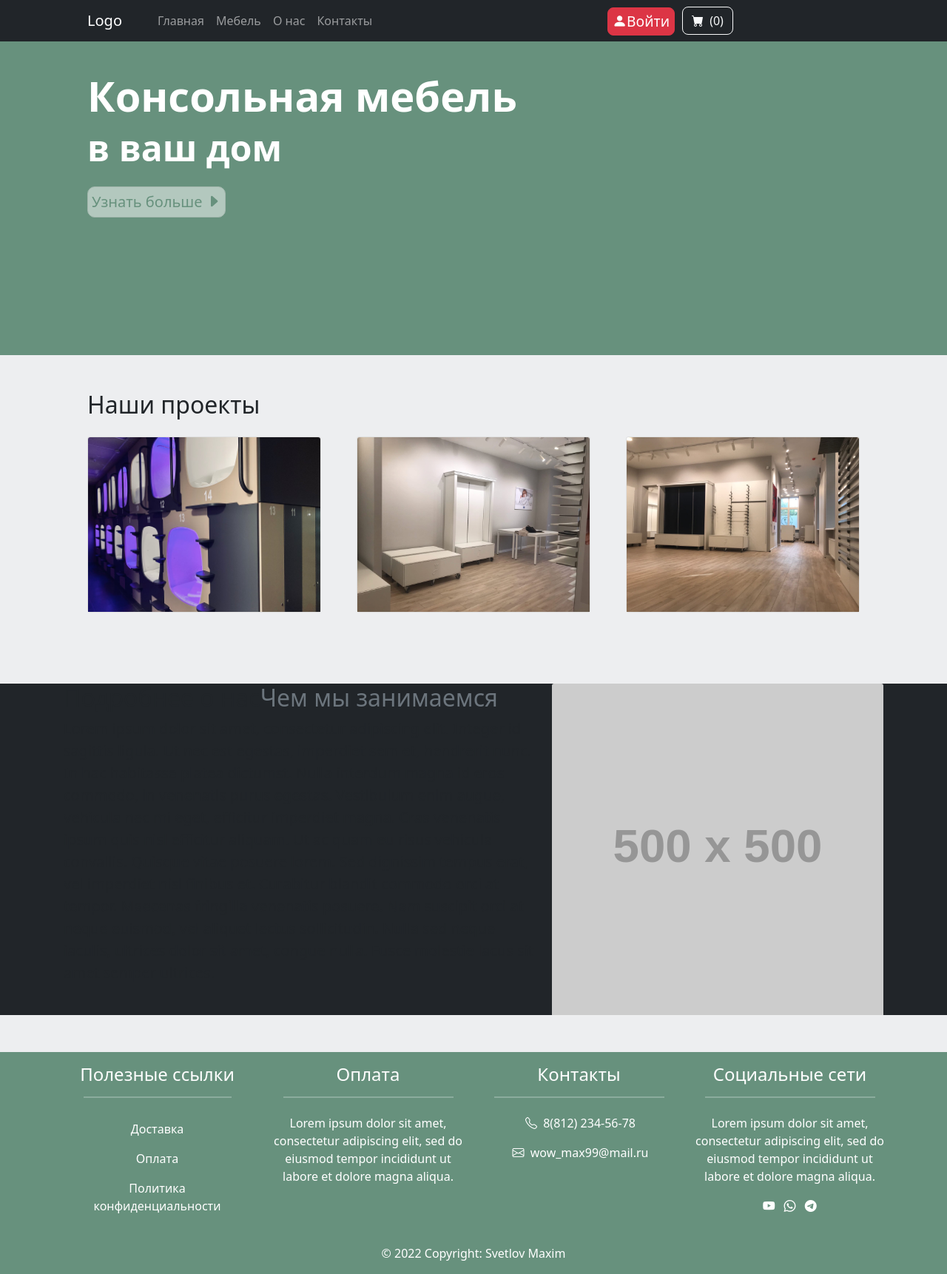
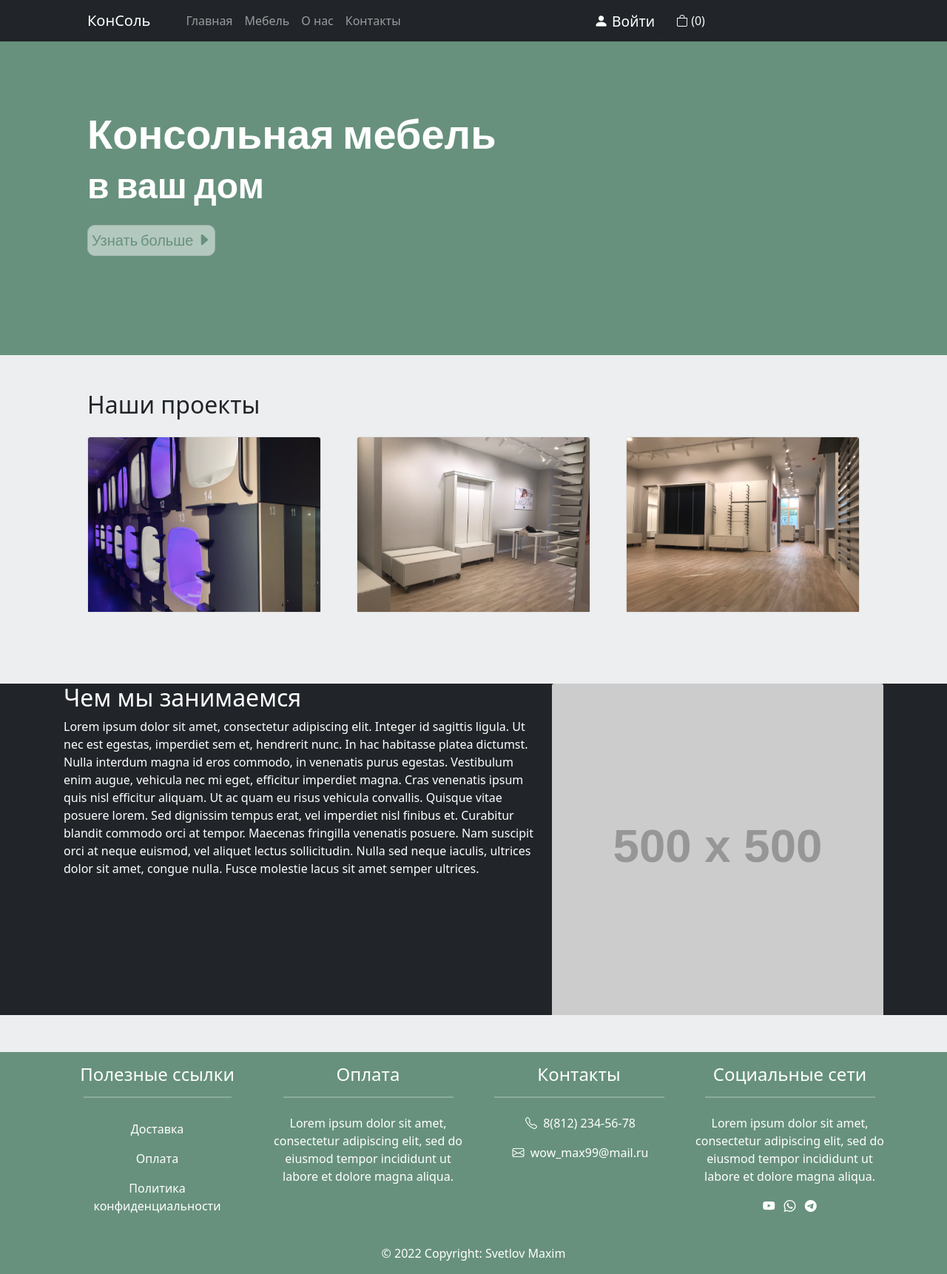
Before and after one commit to MaxSvt/FurnitureSite, a Django app: page / in a window 1280 px wide. Shown: the whole page at 74% size. Run offline with Django 4.2, Linux system fonts and the light colour scheme; data comes from the database, SQL or seed files in the repository; both versions use the stored data as it was after the commit; grey boxes labelled with a size stand in for pictures from a placeholder-image service; some libraries are stand-ins or nearby versions.

Commit message:
Add styles

```diff
--- a/Furniture/furniture_site/orders/views.py
+++ b/Furniture/furniture_site/orders/views.py
@@ -1,6 +1,7 @@
 from django.http import JsonResponse, HttpResponseRedirect, HttpResponse
 from django.shortcuts import render
 from django.contrib.auth.models import User
+from django.urls import reverse_lazy
 
 from furniture_app.utils import *
 from orders.forms import CheckoutContactForm
@@ -86,4 +87,5 @@ def checkout(request):
             return HttpResponseRedirect(request.META['HTTP_REFERER'])
         else:
             print("no")
+
     return render(request, 'orders/checkout.html', context)
--- a/Furniture/furniture_site/static_dev/css/style.css
+++ b/Furniture/furniture_site/static_dev/css/style.css
@@ -10,8 +10,17 @@ header{
     height: 30rem;
 }
 
-.background{
-    width: 100%;
+.content{
+    flex: 1 0 auto;
+}
+
+.main-text{
+    margin-top: 100px;
+    font-family: 'Source Sans Pro', sans-serif;
+}
+
+footer{
+    flex: 0 0 auto;
 }
 
 .page-footer{
@@ -19,6 +28,7 @@ header{
     margin-top: 50px;
     clear: both;
     flex: 0 0 auto;
+    bottom: 0;
 }
 
 .more-btn{
@@ -67,21 +77,23 @@ header{
 
 .cart-container{
     position: relative;
-    width: 250px;
+    width: 270px;
     padding: 15px 10px;
     height: 40px;
 }
 
 .cart-items{
+    left: -60%;
     position: absolute;
     top: 37px;
     width: 130%;
     background-color: white;
     border: 1px solid rgba(222, 222, 222, 222);
-    opacity: .8;
+    opacity: .9;
     z-index: 10;
     padding: 10px;
-    margin-top: 3px;
+    margin-top: 4px;
+    border-top-left-radius: 10px;
     border-top-right-radius: 10px;
     border-bottom-right-radius: 10px;
     border-bottom-left-radius: 10px;
@@ -92,6 +104,10 @@ header{
     margin-left: 10px;
     border-bottom: 1px solid #c9c9c9;
     margin-bottom: 20px;
+}
+
+.empty-cart{
+    margin-bottom: 27%;
 }
 
 .hidden{
@@ -172,7 +188,7 @@ ul{
     -moz-user-select: none;
     user-select: none;
     background-color: transparent;
-    border: 1px solid transparent;
+    border: 0px solid transparent;
     padding: .375rem .75rem;
     font-size: 1rem;
     border-radius: 0.5rem;
@@ -222,6 +238,15 @@ ul{
     margin-top: 5rem;
 }
 
+.login-page{
+    margin-top: 6rem;
+    margin-bottom: 10rem;
+}
+
 .margin-furniture{
     margin-top: 7rem;
 }
+
+.ar_icon{
+    color: white;
+}
--- a/Furniture/furniture_site/templates/furniture_app/base.html
+++ b/Furniture/furniture_site/templates/furniture_app/base.html
@@ -8,8 +8,11 @@
         <meta name="author" content="" />
         <title>{{title}}</title>
         <!-- Favicon-->
+        <link rel="preconnect" href="https://fonts.googleapis.com">
+        <link rel="preconnect" href="https://fonts.gstatic.com" crossorigin>
+        <link href="https://fonts.googleapis.com/css2?family=Source+Sans+Pro:ital,wght@1,600&display=swap" rel="stylesheet">
         <link rel="stylesheet" type="text/css" href="{% static 'css/style.css' %}">
-        <link rel="shortcut icon" href="{% static 'furniture_app/images/main-icon.ico' %}" type="image/x-icon"/>
+<!--        <link rel="shortcut icon" href="{% static 'furniture_app/images/main-icon.ico' %}" type="image/x-icon"/>-->
         <!-- Bootstrap icons-->
         <link href="https://cdn.jsdelivr.net/npm/bootstrap-icons@1.5.0/font/bootstrap-icons.css" rel="stylesheet" />
         <!-- Core theme CSS (includes Bootstrap)-->
@@ -41,7 +44,7 @@
 <!--        </nav>-->
         <nav class="navbar navbar-expand-lg navbar-dark fixed-top bg-dark">
             <div class="container px-4 px-lg-5">
-                <a class="navbar-brand" href="{% url 'home' %}">Logo</a>
+                <a class="navbar-brand" href="{% url 'home' %}">КонСоль</a>
                 <button class="navbar-toggler" type="button" data-bs-toggle="collapse" data-bs-target="#navbarSupportedContent" aria-controls="navbarSupportedContent" aria-expanded="false" aria-label="Toggle navigation"><span class="navbar-toggler-icon"></span></button>
                 <div class="collapse navbar-collapse" id="navbarSupportedContent">
                     <ul class="navbar-nav me-auto mb-2 mb-lg-0 ms-lg-4">
@@ -50,12 +53,12 @@
                         {% endfor %}
                     </ul>
                         {% if request.user.is_authenticated %}
-                            <a href="{% url 'user_profile' user.id %}" class="login-button btn-danger" role="button">
-                                    <i class="bi bi-person-fill"></i>Профиль
+                            <a href="{% url 'user_profile' user.id %}" class="login-button btn-dark" role="button">
+                                    <i class="bi bi-person"></i> Профиль
                             </a>
                         {% else %}
-                            <a href="{% url 'login' %}" class="login-button btn-danger" role="button">
-                                    <i class="bi bi-person-fill"></i>Войти
+                            <a href="{% url 'login' %}" class="login-button btn-dark" role="button">
+                                    <i class="bi bi-person-fill"></i> Войти
                             </a>
                         {% endif %}
                     {% include 'orders/basket.html' %}
@@ -75,10 +78,11 @@
         {% endblock %}
 
         <!-- Content-->
-        {% block content %}
+        <div class="content">
+            {% block content %}
 
-        {% endblock %}
-
+            {% endblock %}
+        </div>
         <!-- Footer-->
 <footer class="page-footer font-small indigo">
 
--- a/Furniture/furniture_site/templates/furniture_app/index.html
+++ b/Furniture/furniture_site/templates/furniture_app/index.html
@@ -2,9 +2,11 @@
 
 {% block header %}
         <header class="py-5 ">
-<!--            <img src="media/main_images/index-image.jpg" alt="" class="background">-->
+<!--            <div class="bg-image">-->
+<!--                <img src="media/main_images/index-image.jpg" alt="" class="background">-->
+<!--            </div>-->
             <div class="container px-4 px-lg-5 my-5">
-                <div class="text-white">
+                <div class="main-text text-white">
                     <h1 class="display-4 fw-bolder">Консольная мебель</h1>
                     <h3 class="display-5 fw-bolder">в ваш дом</h3>
                         <div class="d-flex">
@@ -20,7 +22,7 @@
 {% endblock %}
 
 {% block content %}
-    <div class="container px-4 px-lg-5 mt-5">
+    <div class="our-projects container px-4 px-lg-5 mt-5">
         <h2>Наши проекты</h2>
         <div class="pt-3 row gx-4 gx-lg-5 row-cols-2 row-cols-md-3 row-cols-xl-3 justify-content-center">
             {% for i in project_photo %}
@@ -37,8 +39,8 @@
         <div class="container px-3 px-lg mt-5">
             <div class="row featurette mt-5 bg-dark">
               <div class="col-md-7">
-                <h2 class="featurette-heading">Подробнее о нас<span class="text-muted">Чем мы занимаемся </span></h2>
-                <p class="lead">Lorem ipsum dolor sit amet, consectetur adipiscing elit. Integer id sagittis ligula. Ut nec est egestas, imperdiet sem et, hendrerit nunc. In hac habitasse platea dictumst. Nulla interdum magna id eros commodo, in venenatis purus egestas. Vestibulum enim augue, vehicula nec mi eget, efficitur imperdiet magna. Cras venenatis ipsum quis nisl efficitur aliquam. Ut ac quam eu risus vehicula convallis. Quisque vitae posuere lorem.
+                <h2 class="text-white">Чем мы занимаемся</h2>
+                <p class="text-white">Lorem ipsum dolor sit amet, consectetur adipiscing elit. Integer id sagittis ligula. Ut nec est egestas, imperdiet sem et, hendrerit nunc. In hac habitasse platea dictumst. Nulla interdum magna id eros commodo, in venenatis purus egestas. Vestibulum enim augue, vehicula nec mi eget, efficitur imperdiet magna. Cras venenatis ipsum quis nisl efficitur aliquam. Ut ac quam eu risus vehicula convallis. Quisque vitae posuere lorem.
     Sed dignissim tempus erat, vel imperdiet nisl finibus et. Curabitur blandit commodo orci at tempor. Maecenas fringilla venenatis posuere. Nam suscipit orci at neque euismod, vel aliquet lectus sollicitudin. Nulla sed neque iaculis, ultrices dolor sit amet, congue nulla. Fusce molestie lacus sit amet semper ultrices. </p>
               </div>
               <div class="col-md-5">
--- a/Furniture/furniture_site/templates/orders/basket.html
+++ b/Furniture/furniture_site/templates/orders/basket.html
@@ -3,7 +3,7 @@
             <div class="cart-container">
 
                 <button class="cart-button btn-outline-light" type="submit">
-                    <i class="bi-cart-fill me-1"></i>
+                    <i class="bi bi-bag"></i>
                     <span id="cart_total_amount"></span><span id="cart_total_count">
                     {% if products_total_count %}
                         ({{ products_total_count }})
--- a/Furniture/furniture_site/templates/orders/checkout.html
+++ b/Furniture/furniture_site/templates/orders/checkout.html
@@ -116,12 +116,11 @@
 
                 </div>
              {% else %}
-                <div class="mt-5 mb-5">
+                <div class="empty-cart">
                     <h3 class="text-center">В Вашей корзине нет товаров</h3>
                     <h4 class="text-center">Перейдите на страницу с товарами для оформления заказа</h4>
                 </div>
             {% endif %}
-
         </div>
     </div>
 {% endblock %}
```
Also changed, not shown: Furniture/furniture_site/templates/furniture_app/furniture.html (+7 -1 lines), Furniture/furniture_site/templates/furniture_app/login.html (+3 -4 lines), Furniture/furniture_site/templates/furniture_app/register.html (+4 -3 lines), Furniture/furniture_site/templates/furniture_app/user_profile.html (+3 -5 lines), Furniture/furniture_site/db.sqlite3, Furniture/furniture_site/media/main_images/AR-icon.png (added), Furniture/furniture_site/media/main_images/index-image.jpg, 5 other files.
